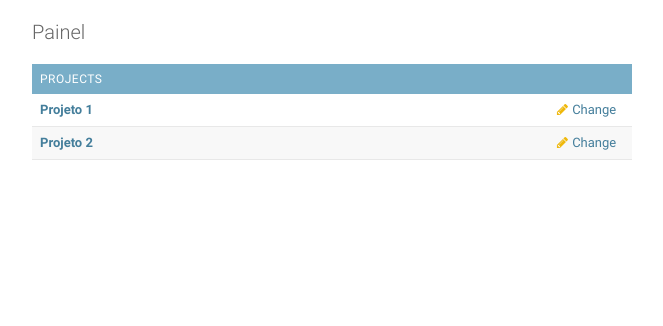
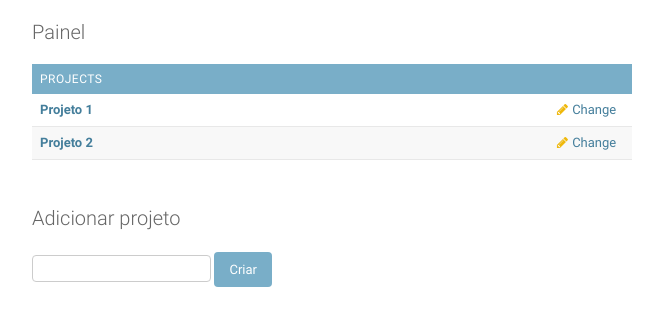
Before and after one commit to hacklabr/cozinha-balcao, a Django app: page /painel/ in a window 1280 px wide. Shown: the part 48-374 px from the top of the page, without its empty margins (8-671 px from the left). Run offline with Django 3.2, Linux system fonts and the light colour scheme.

Commit message:
Criado botão de adicionar projeto

```diff
--- a/painel/templates/painel/index.html
+++ b/painel/templates/painel/index.html
@@ -72,6 +72,12 @@
     <h1>Nenhum projeto...</h1>
 {% endif %}
 
+<br/>
+
+<form>
+<h1>Adicionar projeto</h1>
+<input type="text" /> <input type="submit" value="Criar" />
+</form>
 </div>
 
 
```
